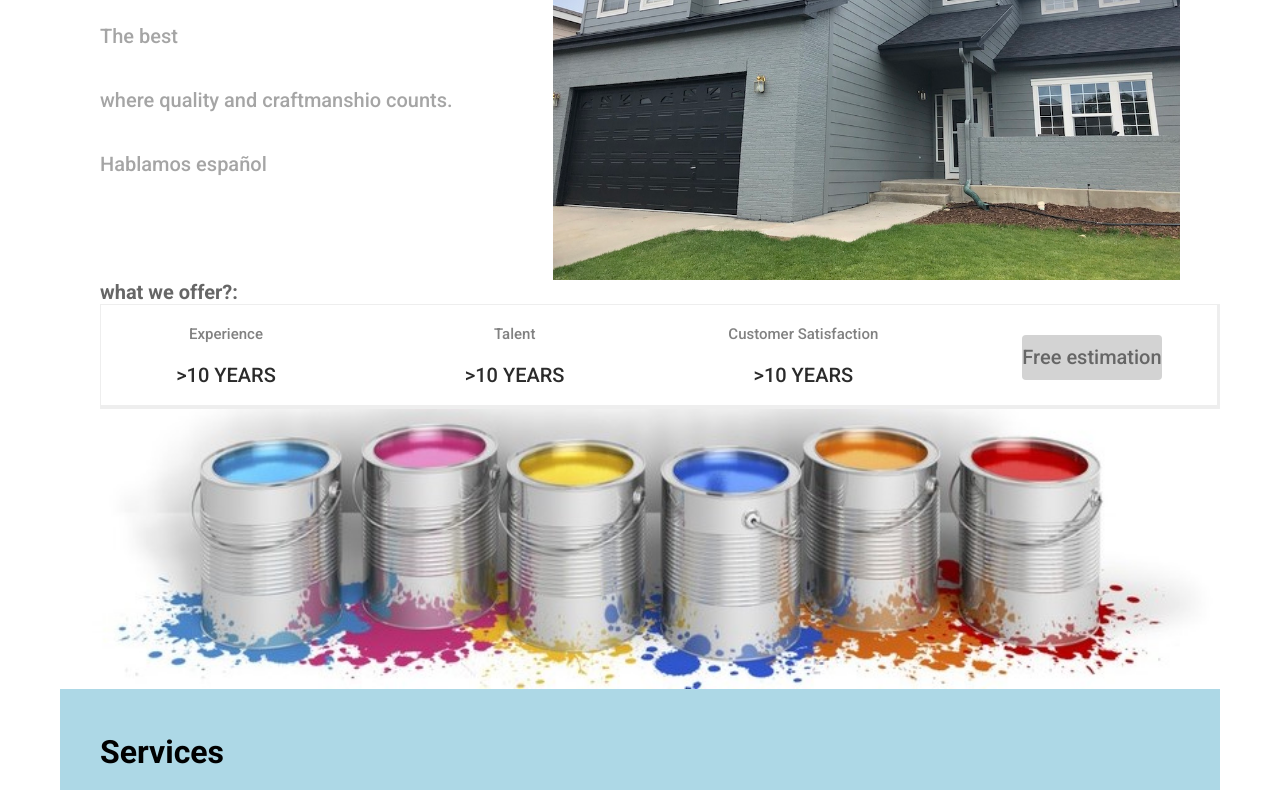
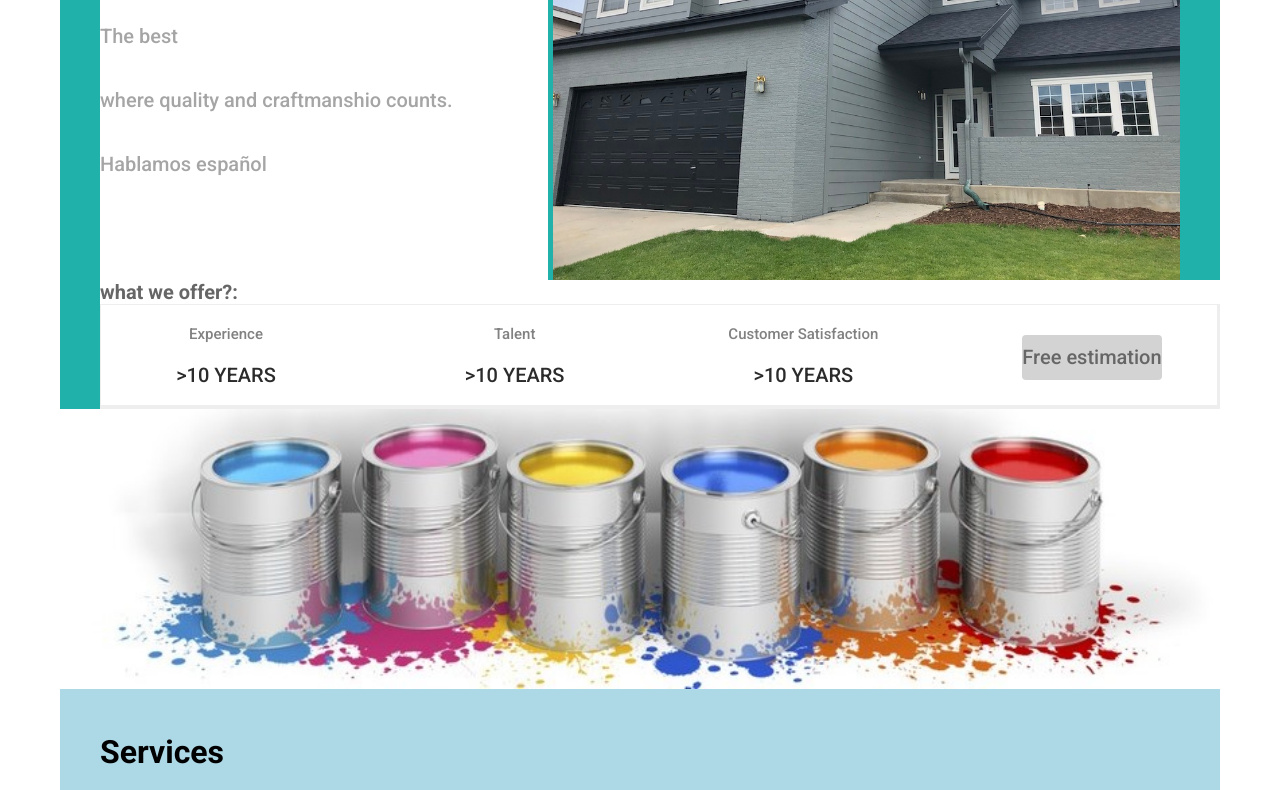
Before and after one commit to ckarlospr/Laightning_Painting, a plain HTML site: page index.html in a window 1280 px wide. Shown: the part 248-1038 px from the top of the page. Drawn offline with Linux system fonts and the light colour scheme.

Commit message:
last update

```diff
--- a/styles/main.css
+++ b/styles/main.css
@@ -17,7 +17,7 @@
 /******************Home***********************/
 
 .home {
-    background-color: white;
+    background-color: lightseagreen;
     display: inline-block;
     width: 100%;
 }
```
